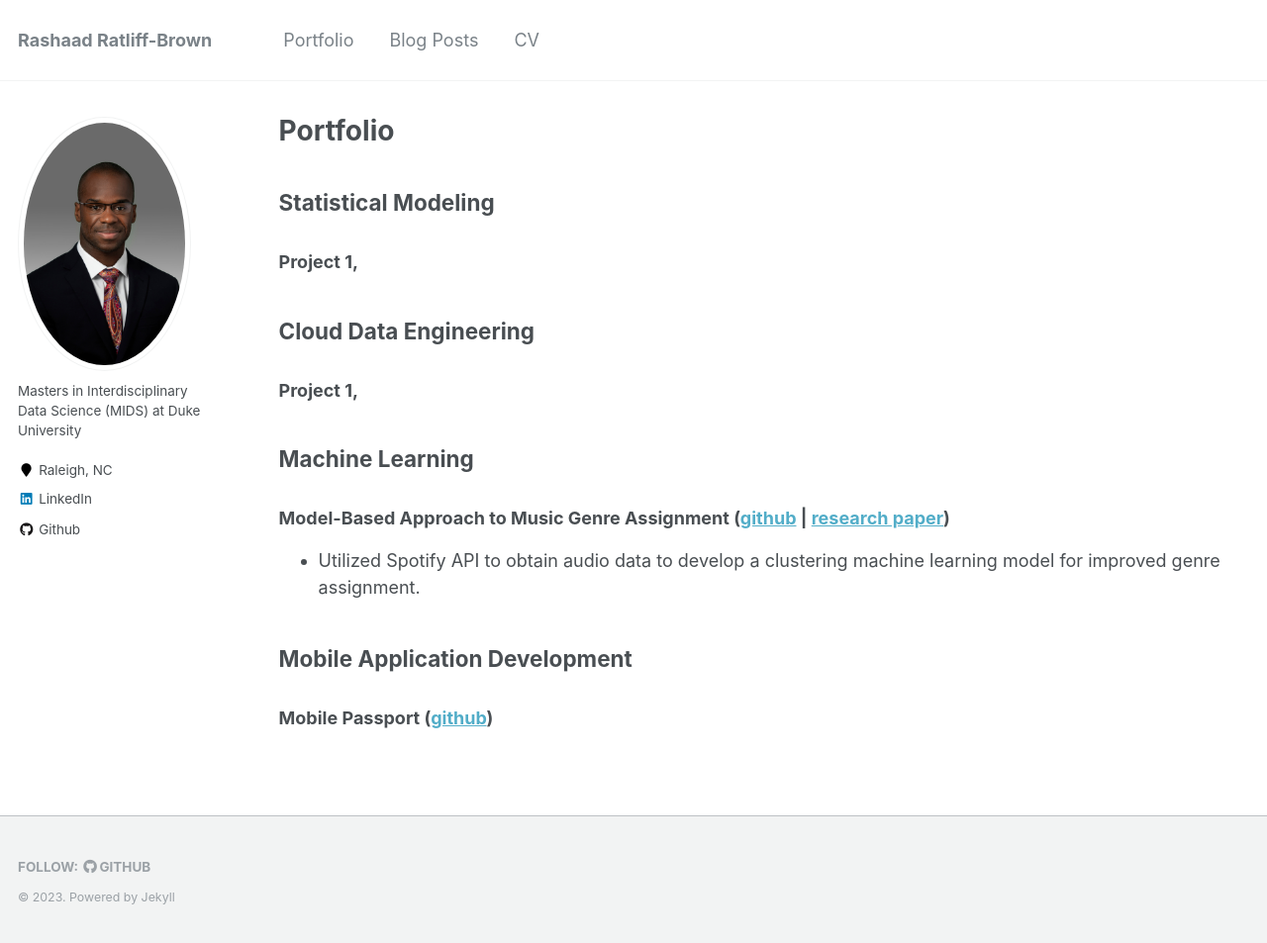
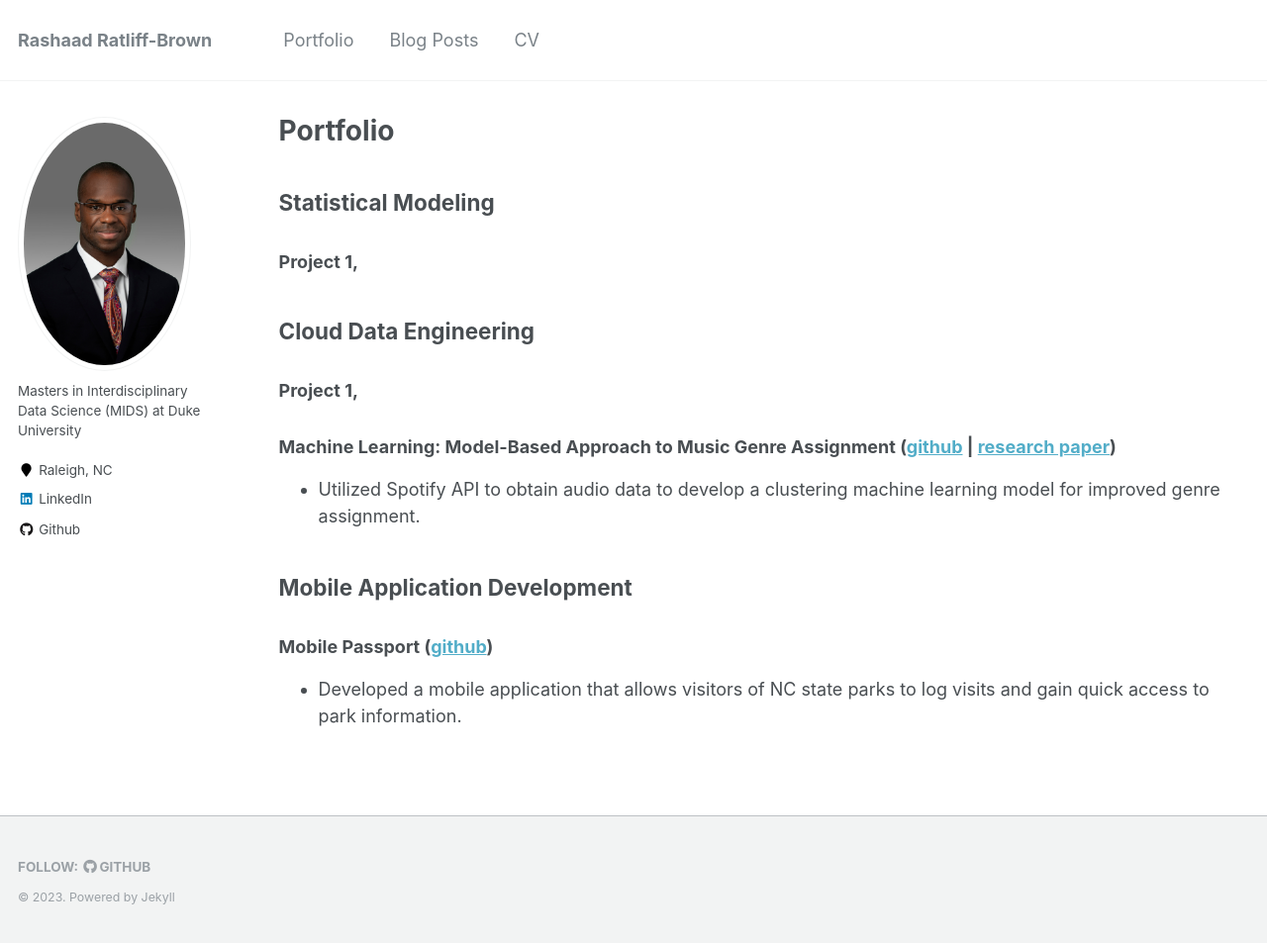
Before and after one commit to caratliff/caratliff.github.io, a Jekyll site: the page built from _pages/portfolio.md, in a window 1280 px wide and 953 px high. Shown: the whole window at 99% size. Built offline with Jekyll 4.4.1, drawn with Linux system fonts in a browser that asks for light colours.

Commit message:
Update portfolio.md

```diff
--- a/_pages/portfolio.md
+++ b/_pages/portfolio.md
@@ -13,9 +13,9 @@ author_profile: true
 ## Cloud Data Engineering
 ### Project 1,
 
-## Machine Learning
-### Model-Based Approach to Music Genre Assignment ([github](https://github.com/rmratliffbrown/ml-genre-assignment) | [research paper](https://github.com/rmratliffbrown/ml-genre-assignment/blob/main/30_docs/final-report.pdf))
+### Machine Learning: Model-Based Approach to Music Genre Assignment ([github](https://github.com/rmratliffbrown/ml-genre-assignment) | [research paper](https://github.com/rmratliffbrown/ml-genre-assignment/blob/main/30_docs/final-report.pdf))
 * Utilized Spotify API to obtain audio data to develop a clustering machine learning model for improved genre assignment.
 
 ## Mobile Application Development
 ### Mobile Passport ([github](https://github.com/rmratliffbrown/mobile-passport))
+* Developed a mobile application that allows visitors of NC state parks to log visits and gain quick access to park information.
```
